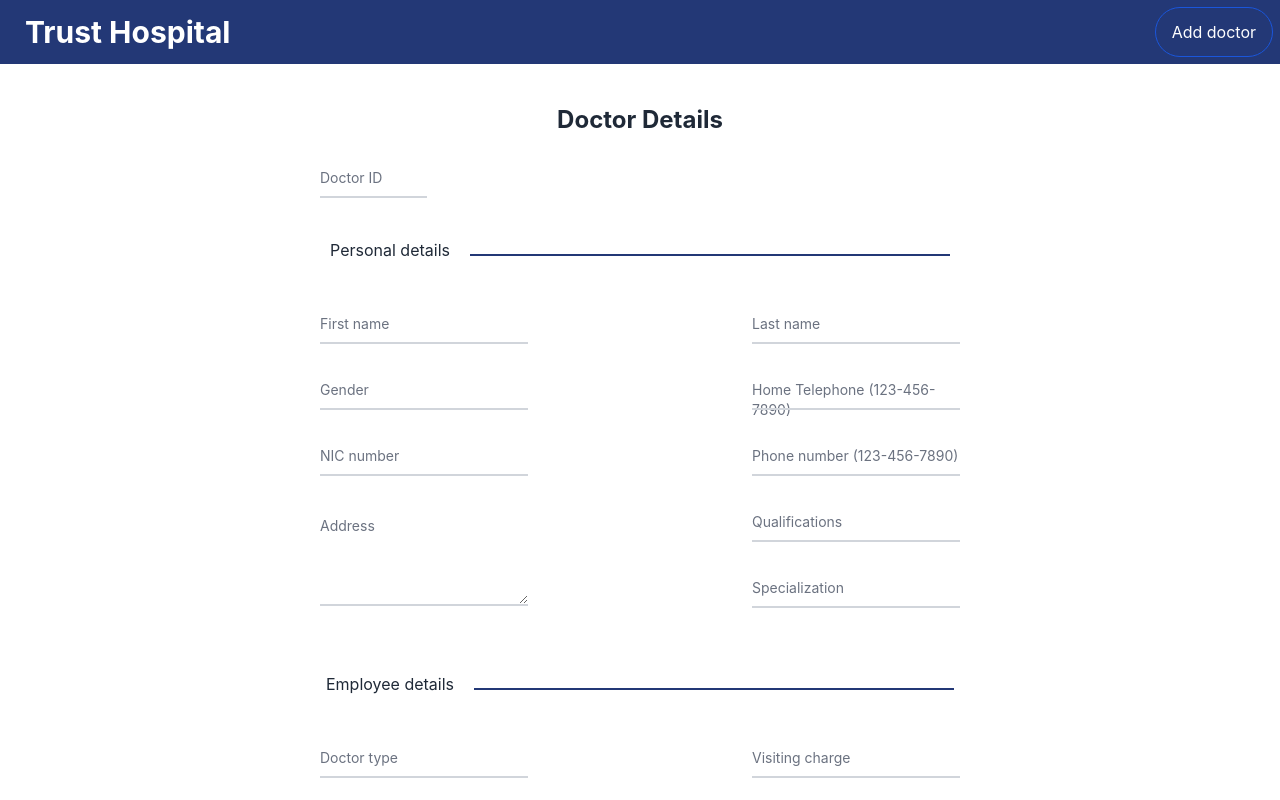
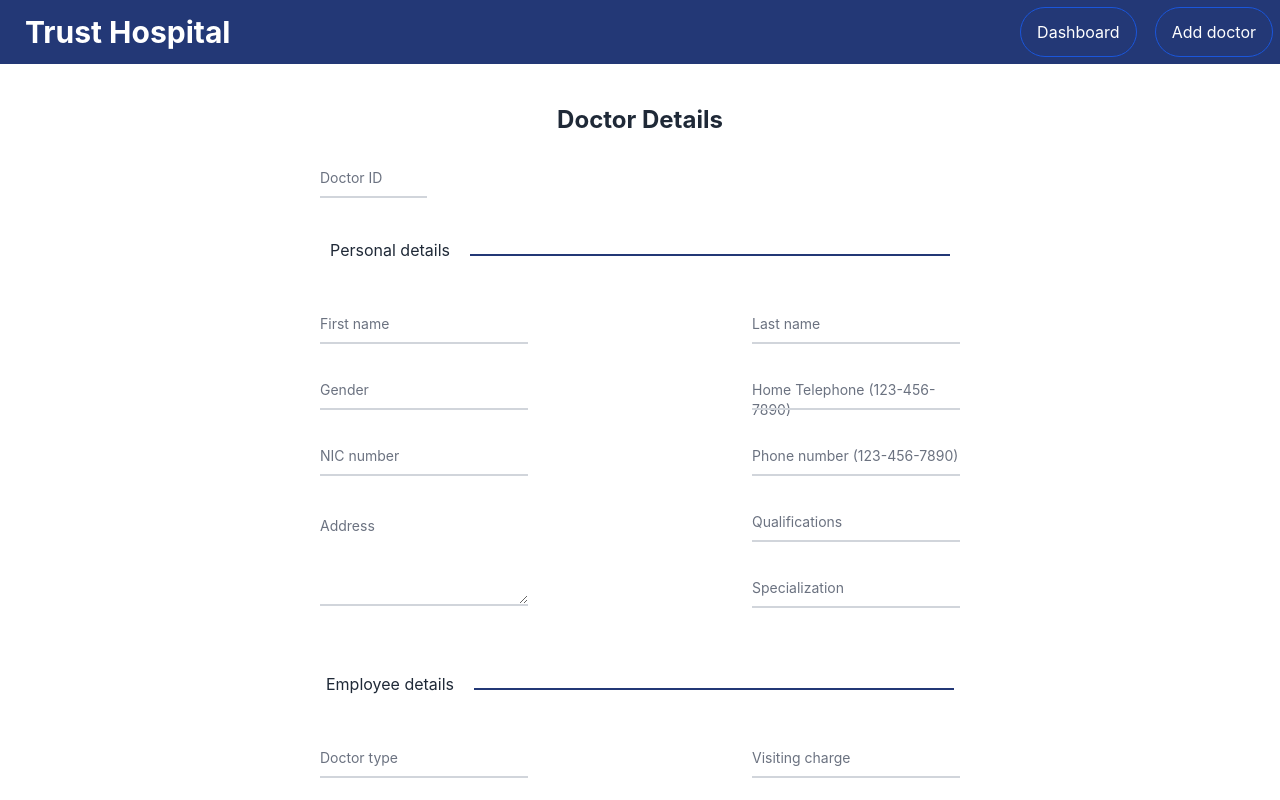
Before and after one commit to LHFahim/login, a React (Create React App) app: page /AddDoctor in a window 1280 px wide. Shown: the top 800 px of the page. Built offline with nearby package versions, Linux system fonts and the light colour scheme.

Commit message:
fixed nav

```diff
--- a/src/components/Nav.jsx
+++ b/src/components/Nav.jsx
@@ -14,7 +14,10 @@ function Nav() {
 
         {/* menu */}
         <div className="flex-none">
-          <ul className="menu menu-horizontal p-0">
+          <ul className="menu menu-horizontal p-0 space-x-5">
+            <li className="rounded-3xl outline outline-1 outline-blue-700 hover:bg-blue-700 ">
+              <Link to="/dashboard">Dashboard</Link>
+            </li>
             <li className="rounded-3xl outline outline-1 outline-blue-700 hover:bg-blue-700 ">
               <Link to="/AddDoctor">Add doctor</Link>
             </li>
```
